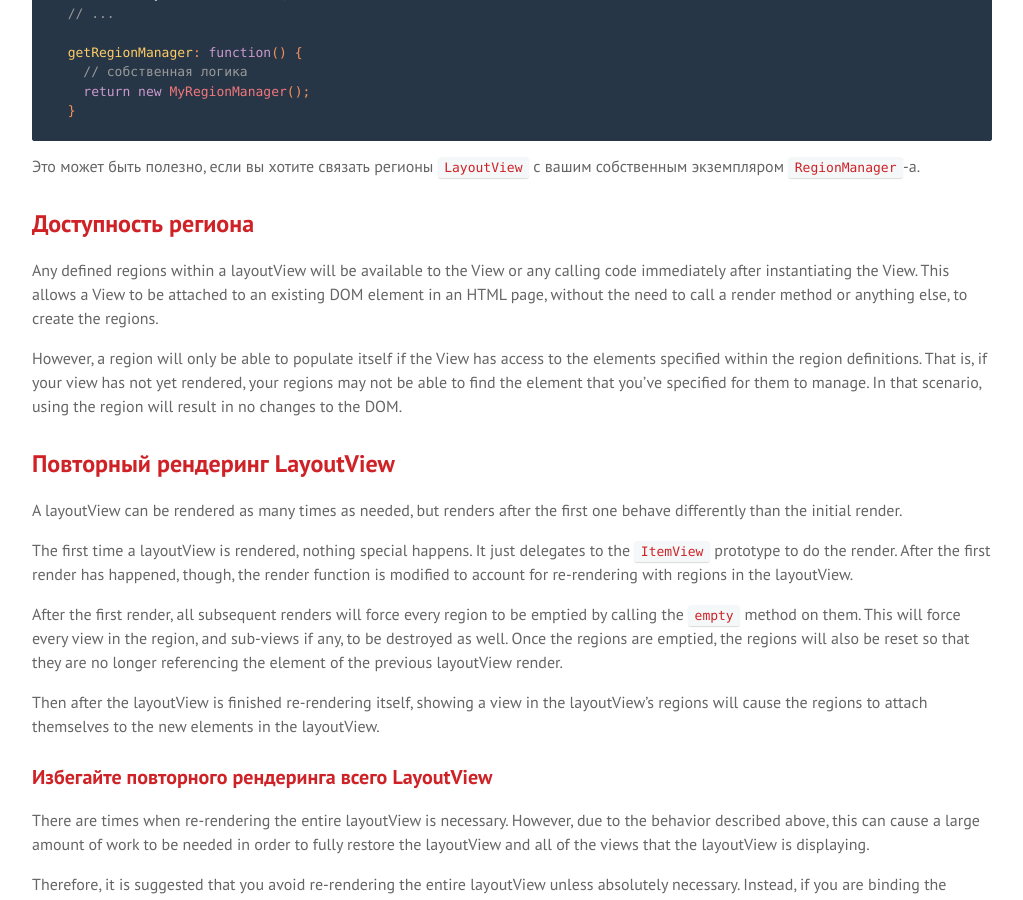
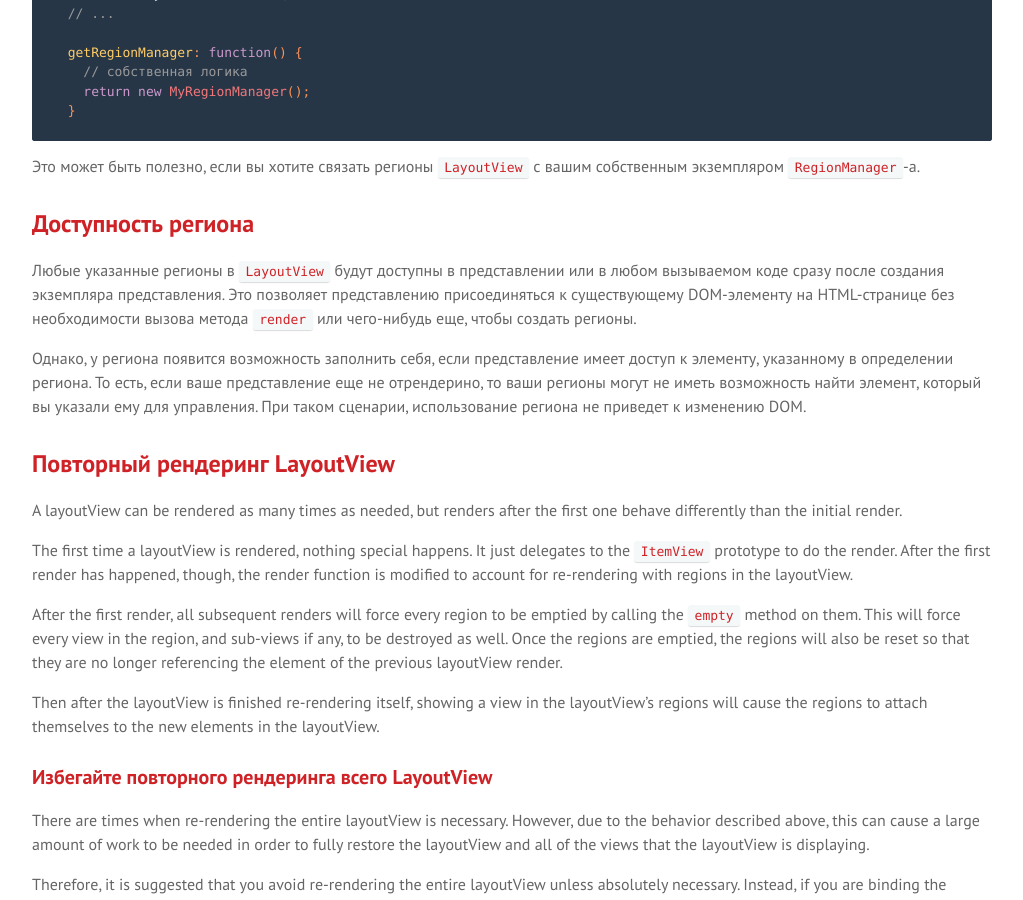
Before and after one commit to sadcitizen/marionettejs.ru, a Jekyll site: the page built from _posts/2014-05-01-layoutview.md, in a window 1280 px wide and 900 px high, scrolled down 2838 px. Shown: the whole window, without its empty margins (128-1151 px from the left). Built offline with Jekyll 4.4.1, drawn with Linux system fonts in a browser that asks for light colours; some web fonts are replaced; Markdown is read by kramdown in place of the engine named in the settings.

Commit message:
translate ru/LayoutView

```diff
--- a/_includes/translation/ru/marionette.layoutview.md
+++ b/_includes/translation/ru/marionette.layoutview.md
@@ -128,18 +128,17 @@ Marionette.LayoutView.extend({
 
 ## <a name="region-availability"></a> Доступность региона
 
-Any defined regions within a layoutView will be available to the
-View or any calling code immediately after instantiating the
-View. This allows a View to be attached to an existing
-DOM element in an HTML page, without the need to call a render
-method or anything else, to create the regions.
+Любые указанные регионы в `LayoutView` будут доступны в представлении
+или в любом вызываемом коде сразу после создания экземпляра представления.
+Это позволяет представлению присоединяться к существующему DOM-элементу
+на HTML-странице без необходимости вызова метода `render` или
+чего-нибудь еще, чтобы создать регионы.
 
-However, a region will only be able to populate itself if the
-View has access to the elements specified within the region
-definitions. That is, if your view has not yet rendered, your
-regions may not be able to find the element that you've
-specified for them to manage. In that scenario, using the
-region will result in no changes to the DOM.
+Однако, у региона появится возможность заполнить себя, если представление
+имеет доступ к элементу, указанному в определении региона. То есть,
+если ваше представление еще не отрендерино, то ваши регионы могут не иметь
+возможность найти элемент, который вы указали ему для управления.
+При таком сценарии, использование региона не приведет к изменению DOM.
 
 ## <a name="re-rendering-a-layoutview"></a> Повторный рендеринг LayoutView
 
```
